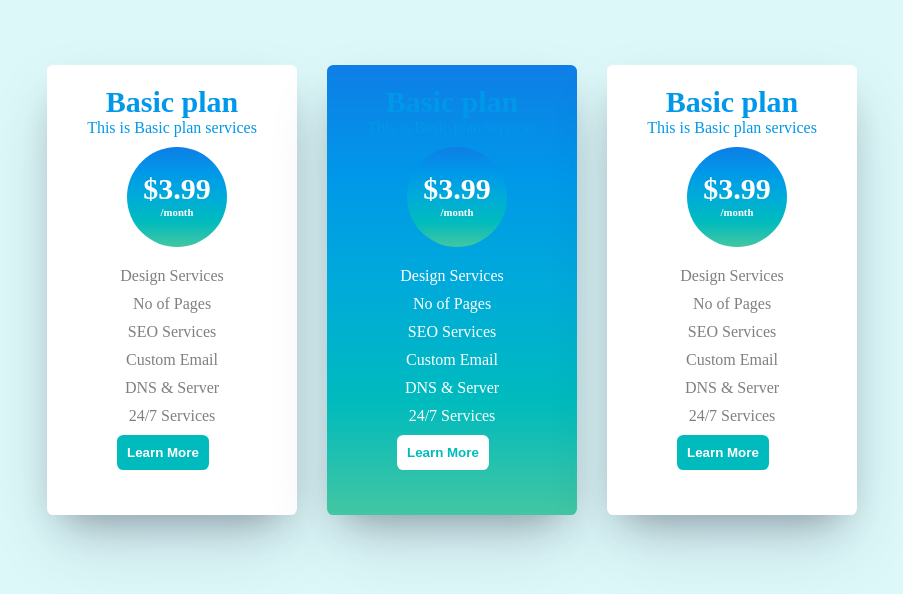
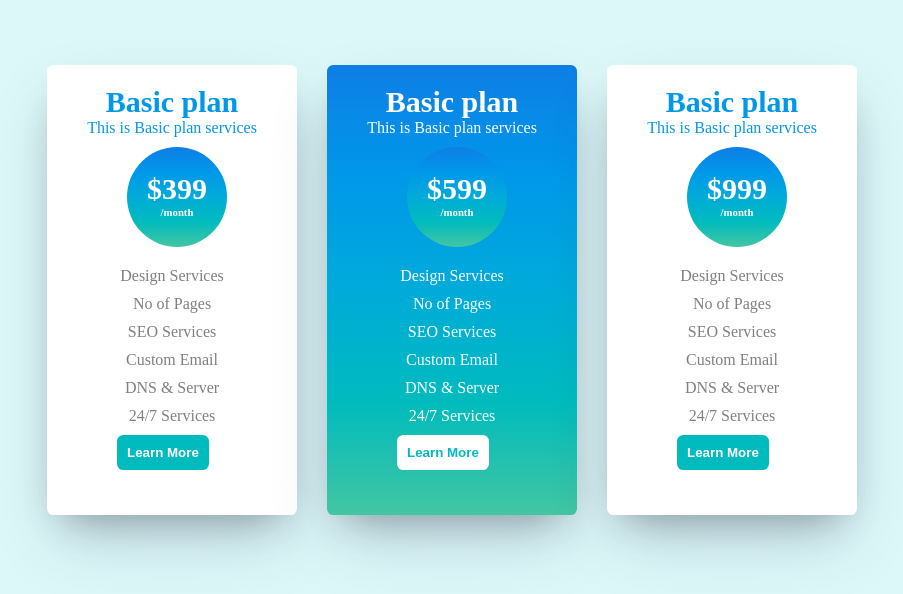
Before and after one commit to das744/price-card, a plain HTML site: page index.html in a window 1280 px wide. Shown: the whole page, without its empty margins (188-1091 px from the left). Drawn offline with Linux system fonts and the light colour scheme.

Commit message:
price card

```diff
--- a/index.html
+++ b/index.html
@@ -18,7 +18,7 @@
                 </div>
 
                 <div class="price">
-                    <h2>$3.99</h2>
+                    <h2>$399</h2>
                     <h6>/month</h6>
                 </div>
                 <div class="services">
@@ -34,14 +34,14 @@
                 <button>Learn More</button>
             </div>
             <div class="hero-card">
-                <div class="heading">
+                <div class="second-card-heading">
                     <h4>Basic plan</h4>
                     <p>This is Basic plan services</p>
 
                 </div>
 
                 <div class="price">
-                    <h2>$3.99</h2>
+                    <h2>$599</h2>
                     <h6>/month</h6>
                 </div>
                 <div class="services">
@@ -64,7 +64,7 @@
                 </div>
 
                 <div class="price">
-                    <h2>$3.99</h2>
+                    <h2>$999</h2>
                     <h6>/month</h6>
                 </div>
                 <div class="services">
--- a/style.css
+++ b/style.css
@@ -36,11 +36,13 @@ height: 450px;
 
 
 }
-.hero-card .heading:nth-child(2){
+.second-card-heading{
     color:white;
+    text-align: center;
+    margin-top: 20px;
 }
 
-.heading h4{
+.heading h4, .second-card-heading h4{
     font-size: 30px;
 }
 .price{
```
Also changed, not shown: 1 other file.
